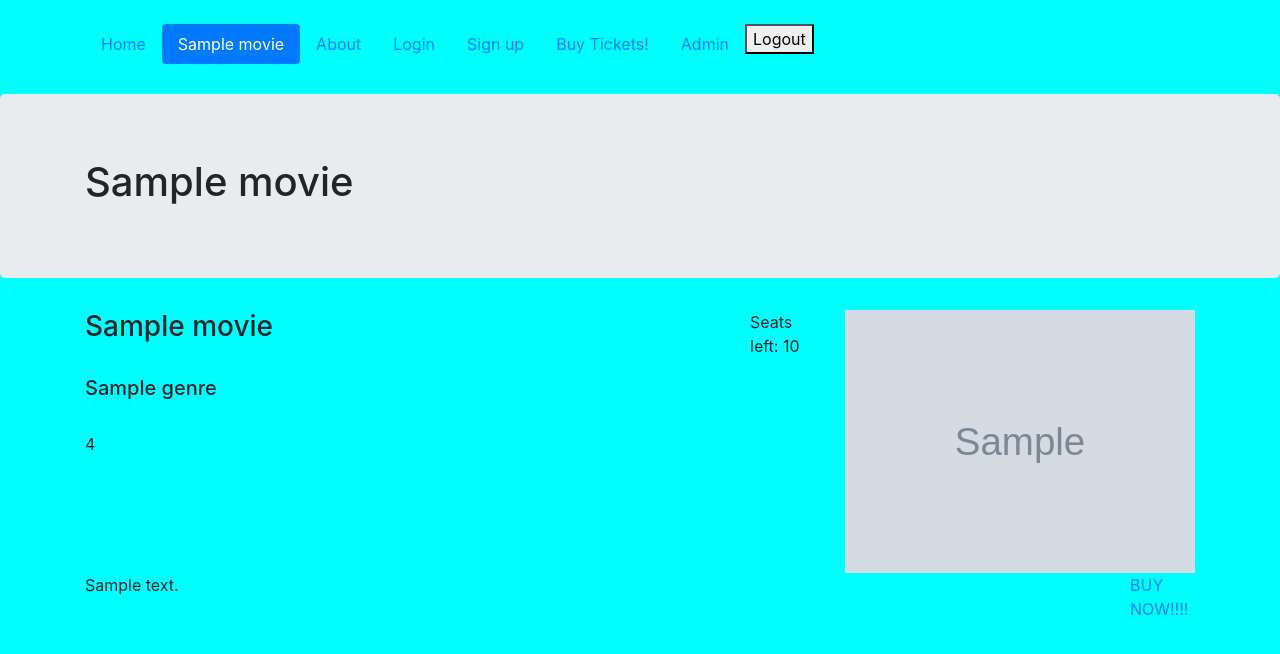
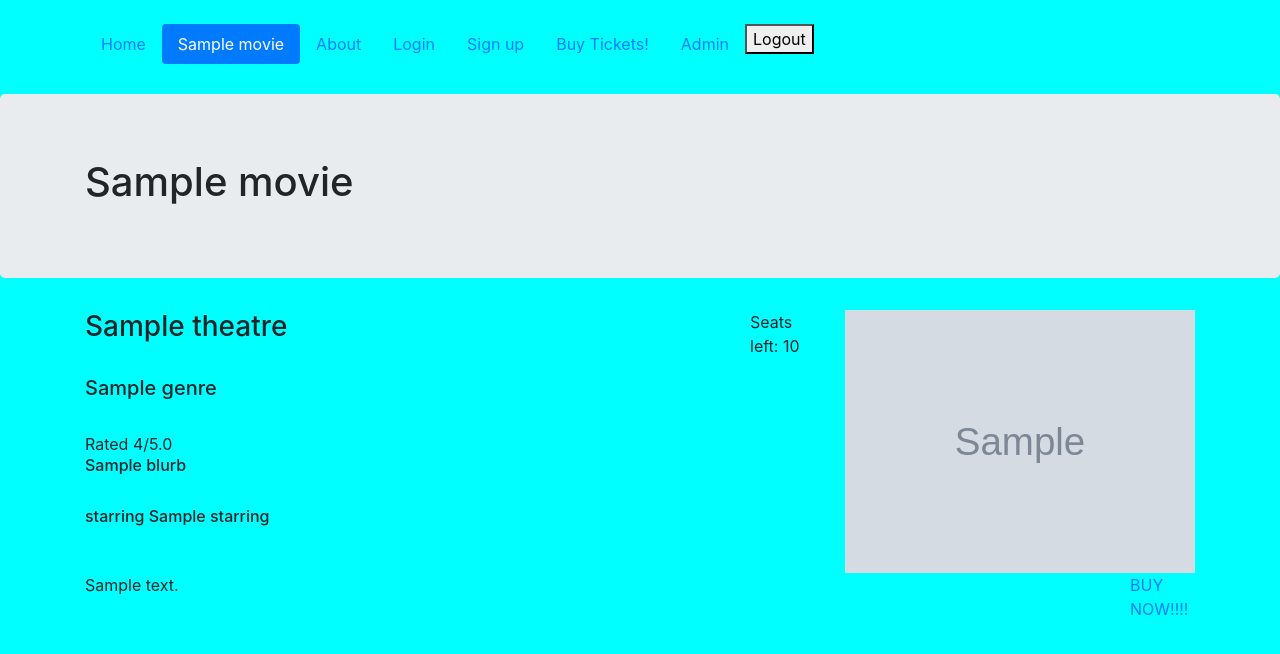
Before and after one commit to NegaMage/TheatreManagement, a Django app: template theater/templates/theater/show_view.html in a window 1280 px wide. Shown: the top 654 px of the page. Run offline with Django 3.2, Linux system fonts and the light colour scheme; the template is opened without the code that fills it: most values are stand-ins (such as "Sample title", 1, 10 or a date in 2020); grey boxes marked "Sample" are stand-in pictures; some libraries are stand-ins or nearby versions.

Commit message:
Added report to page

```diff
--- a/theater/templates/theater/show_view.html
+++ b/theater/templates/theater/show_view.html
@@ -25,14 +25,22 @@
         <div class="row">
             <div class="col-7">
                 <h3>
-                    {{ show.movie.title }}
+                    {{ show.theatre }}
                 </h3>
                 <br>
                 <h5>
                     {{ show.movie.genre }}
                 </h5>
                 <br>
-                {{ show.movie.rating }}
+                Rated {{ show.movie.rating }}/5.0
+                <br>
+                <h6>
+                    {{ show.movie.blurb }}
+                </h6>
+                <br>
+                <h6>
+                    starring {{ show.movie.starring }}
+                </h6>
 
             </div>
             <div class="col-1">
```
Also changed, not shown: 1 other file.
